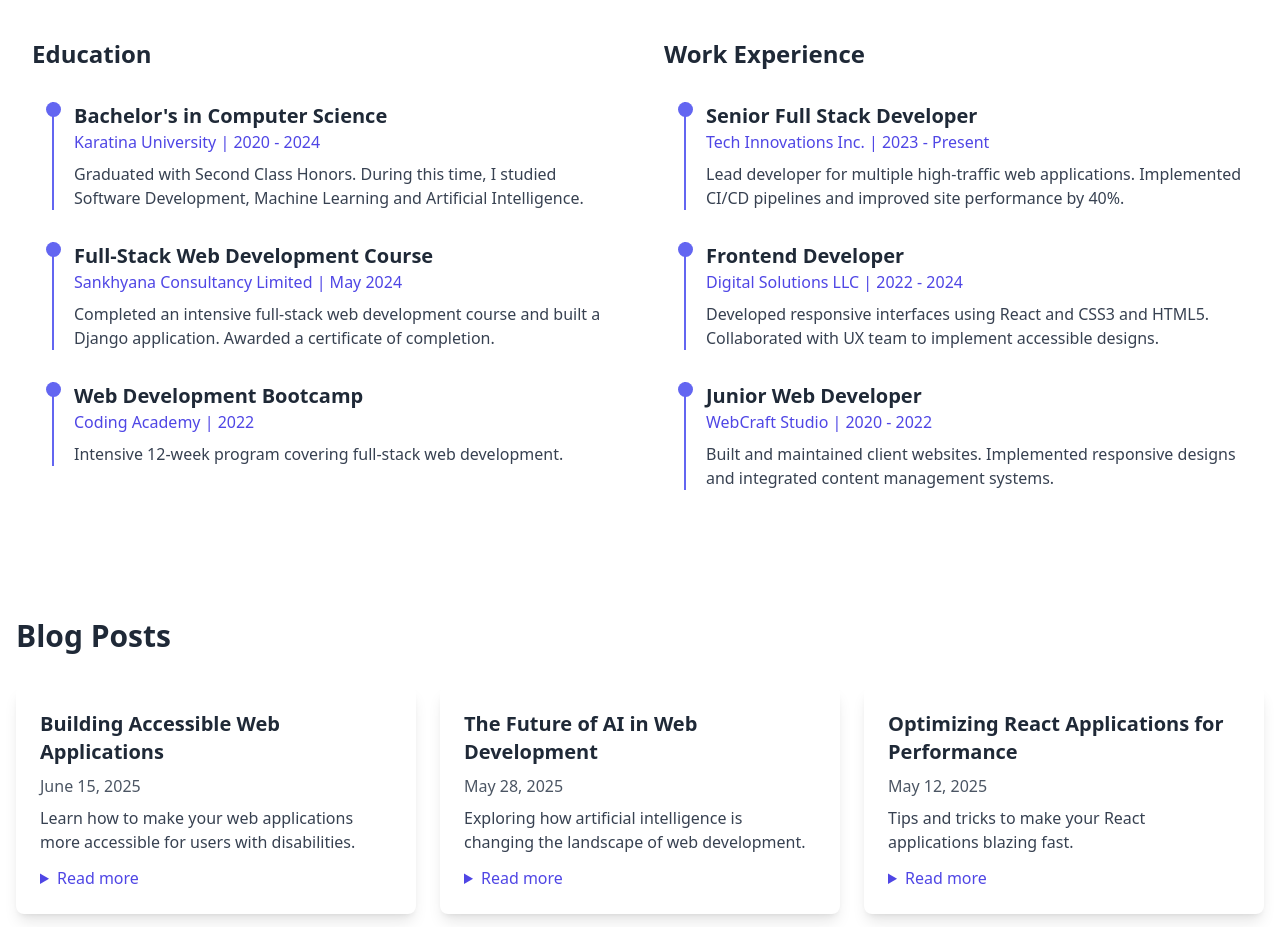
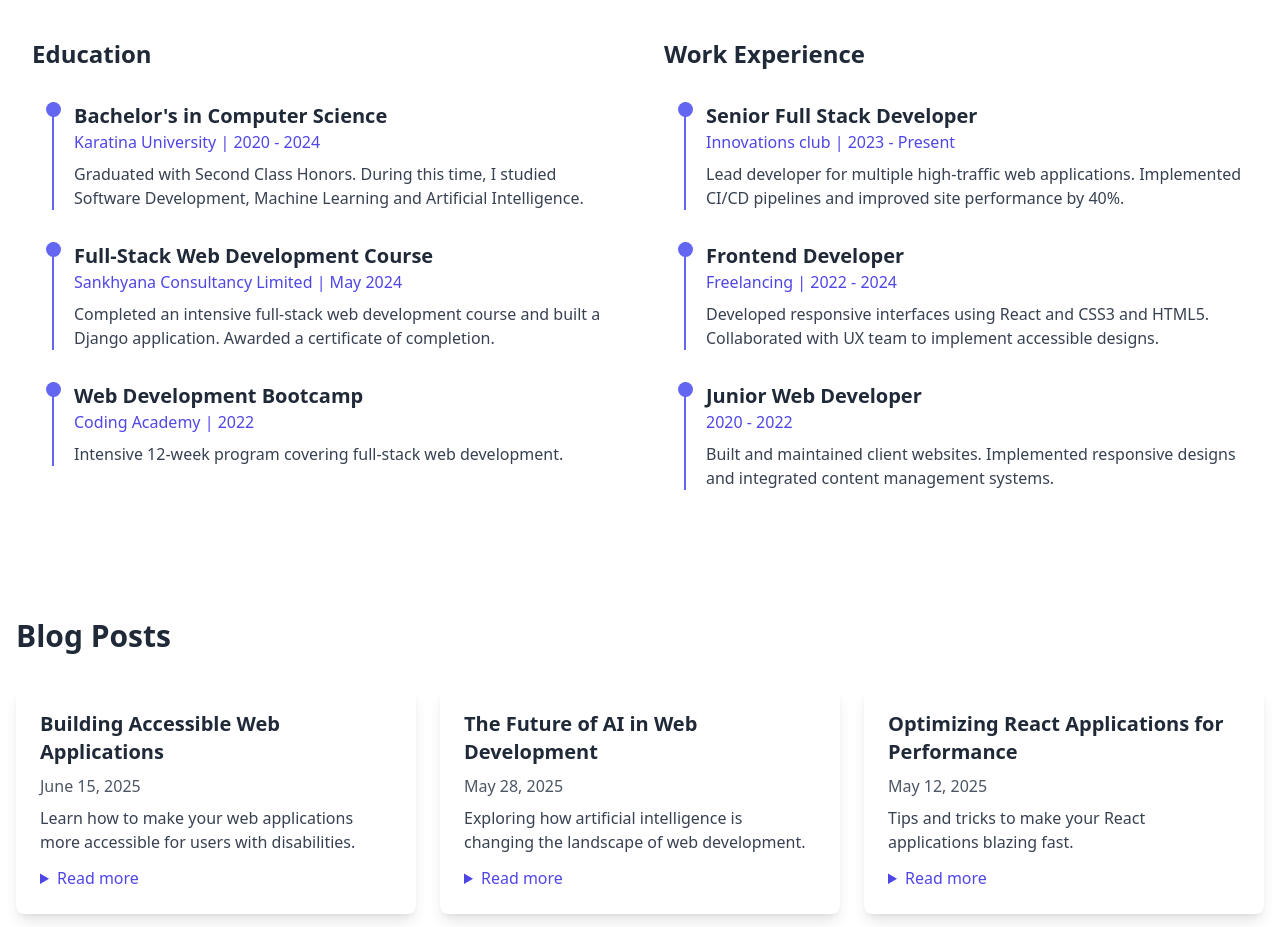
Before and after one commit to shadrackkirui/portfolio-web, a plain HTML site: page index.html in a window 1280 px wide. Shown: the part 1809-2736 px from the top of the page. Drawn offline with nearby package versions, Linux system fonts and the light colour scheme.

Commit message:
updated experience section

```diff
--- a/index.html
+++ b/index.html
@@ -243,19 +243,19 @@
 
           <div class="timeline-container mb-8">
             <h4 class="text-xl font-semibold text-gray-800 dark:text-white">Senior Full Stack Developer</h4>
-            <p class="text-indigo-600 dark:text-indigo-400">Tech Innovations Inc. | 2023 - Present</p>
+            <p class="text-indigo-600 dark:text-indigo-400"> Innovations club | 2023 - Present</p>
             <p class="text-gray-700 dark:text-gray-300 mt-2">Lead developer for multiple high-traffic web applications. Implemented CI/CD pipelines and improved site performance by 40%.</p>
           </div>
 
           <div class="timeline-container mb-8">
             <h4 class="text-xl font-semibold text-gray-800 dark:text-white">Frontend Developer</h4>
-            <p class="text-indigo-600 dark:text-indigo-400">Digital Solutions LLC | 2022 - 2024</p>
+            <p class="text-indigo-600 dark:text-indigo-400">Freelancing | 2022 - 2024</p>
             <p class="text-gray-700 dark:text-gray-300 mt-2">Developed responsive interfaces using React and CSS3 and HTML5. Collaborated with UX team to implement accessible designs.</p>
           </div>
 
           <div class="timeline-container">
             <h4 class="text-xl font-semibold text-gray-800 dark:text-white">Junior Web Developer</h4>
-            <p class="text-indigo-600 dark:text-indigo-400">WebCraft Studio | 2020 - 2022</p>
+            <p class="text-indigo-600 dark:text-indigo-400"> 2020 - 2022</p>
             <p class="text-gray-700 dark:text-gray-300 mt-2">Built and maintained client websites. Implemented responsive designs and integrated content management systems.</p>
           </div>
         </div>
```
